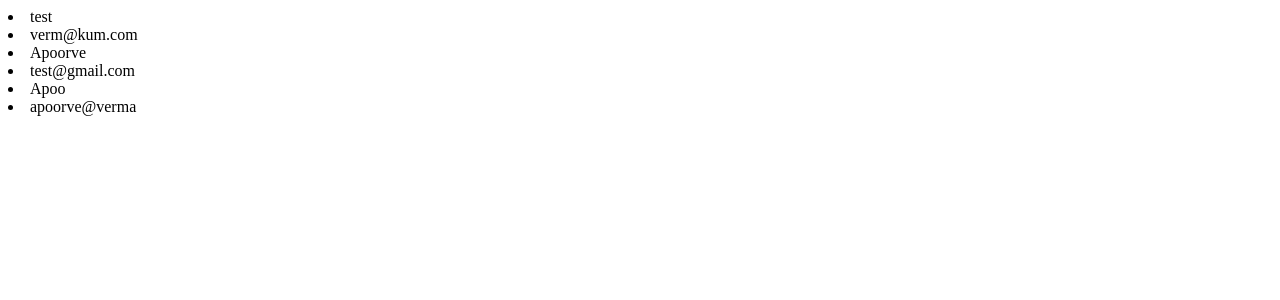
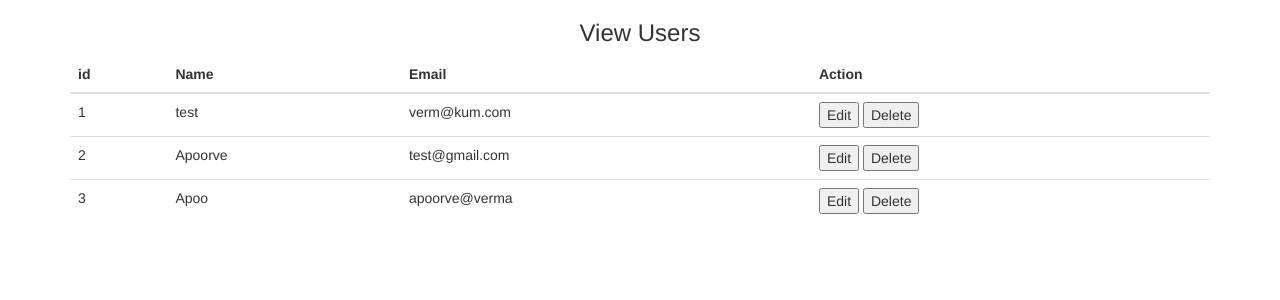
Before and after one commit to Apoorve8055/Flask_get_started, a Flask app: page /Users in a window 1280 px wide. Shown: the top 300 px of the page. Run offline with Flask 2, Linux system fonts and the light colour scheme; data comes from the database, SQL or seed files in the repository; some libraries are stand-ins or nearby versions.

Commit message:
Python <3

```diff
--- a/[4] Sqlalchemy/app.py
+++ b/[4] Sqlalchemy/app.py
@@ -22,7 +22,7 @@ def home():
         email = request.form.get('email')
         data_entry = Users(name=name,passs=passs,email=email)
         db.session.add(data_entry)
-        db.session.commit()
+        print(db.session.commit())
 
     return render_template('index.html')
 
--- a/[4] Sqlalchemy/templates/view.html
+++ b/[4] Sqlalchemy/templates/view.html
@@ -3,12 +3,42 @@
 <head>
     <meta charset="UTF-8">
     <title>Title</title>
+    <!-- Latest compiled and minified CSS -->
+    <link rel="stylesheet" href="https://maxcdn.bootstrapcdn.com/bootstrap/3.3.7/css/bootstrap.min.css"
+          integrity="sha384-BVYiiSIFeK1dGmJRAkycuHAHRg32OmUcww7on3RYdg4Va+PmSTsz/K68vbdEjh4u" crossorigin="anonymous">
+
+    <!-- Optional theme -->
+    <link rel="stylesheet" href="https://maxcdn.bootstrapcdn.com/bootstrap/3.3.7/css/bootstrap-theme.min.css"
+          integrity="sha384-rHyoN1iRsVXV4nD0JutlnGaslCJuC7uwjduW9SVrLvRYooPp2bWYgmgJQIXwl/Sp" crossorigin="anonymous">
+
+    <!-- Latest compiled and minified JavaScript -->
+    <script src="https://maxcdn.bootstrapcdn.com/bootstrap/3.3.7/js/bootstrap.min.js"
+            integrity="sha384-Tc5IQib027qvyjSMfHjOMaLkfuWVxZxUPnCJA7l2mCWNIpG9mGCD8wGNIcPD7Txa"
+            crossorigin="anonymous"></script>
 </head>
-<body>
- {% for user in res %}
-    <li>{{ user.name }}</li>
-    <li>{{ user.email }}</li>
-  {% endfor %}
+<body class="container">
+<h3 align="center">View Users</h3>
+<table class="table">
+<thead>
 
+<th>id</th>
+<th>Name</th>
+<th>Email</th>
+<th>Action</th>
+</thead>
+    {% for user in res %}
+    <tr>
+        <td>{{ user.id }}</td>
+        <td>{{ user.name }}</td>
+        <td>{{ user.email }}</td>
+        <td>
+            <button>Edit</button>
+            <button>Delete</button>
+        </td>
+    </tr>
+
+    {% endfor %}
+
+</table>
 </body>
 </html>
```
Also changed, not shown: [4] Sqlalchemy/templates/index.html (+18 -4 lines).
